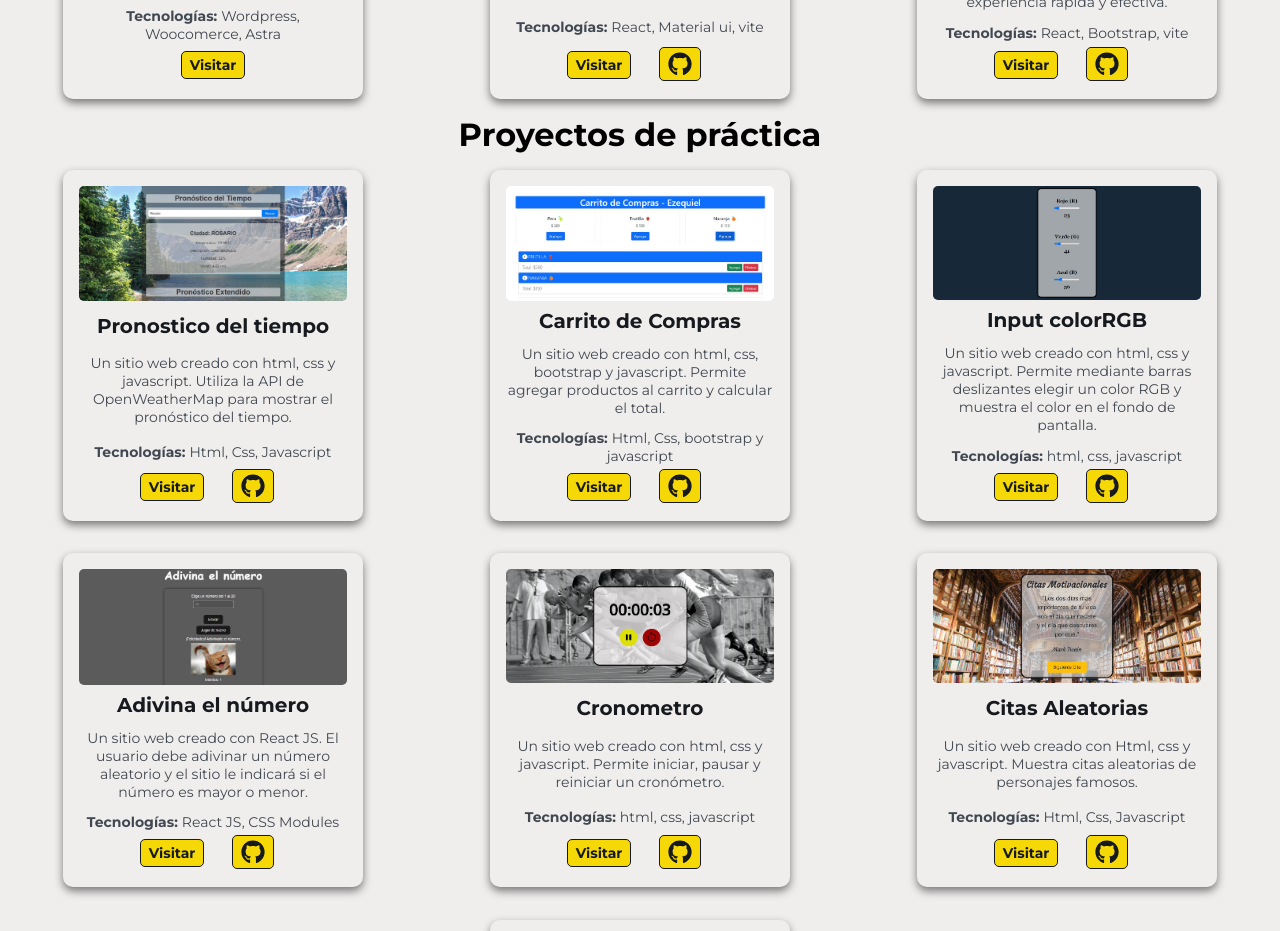
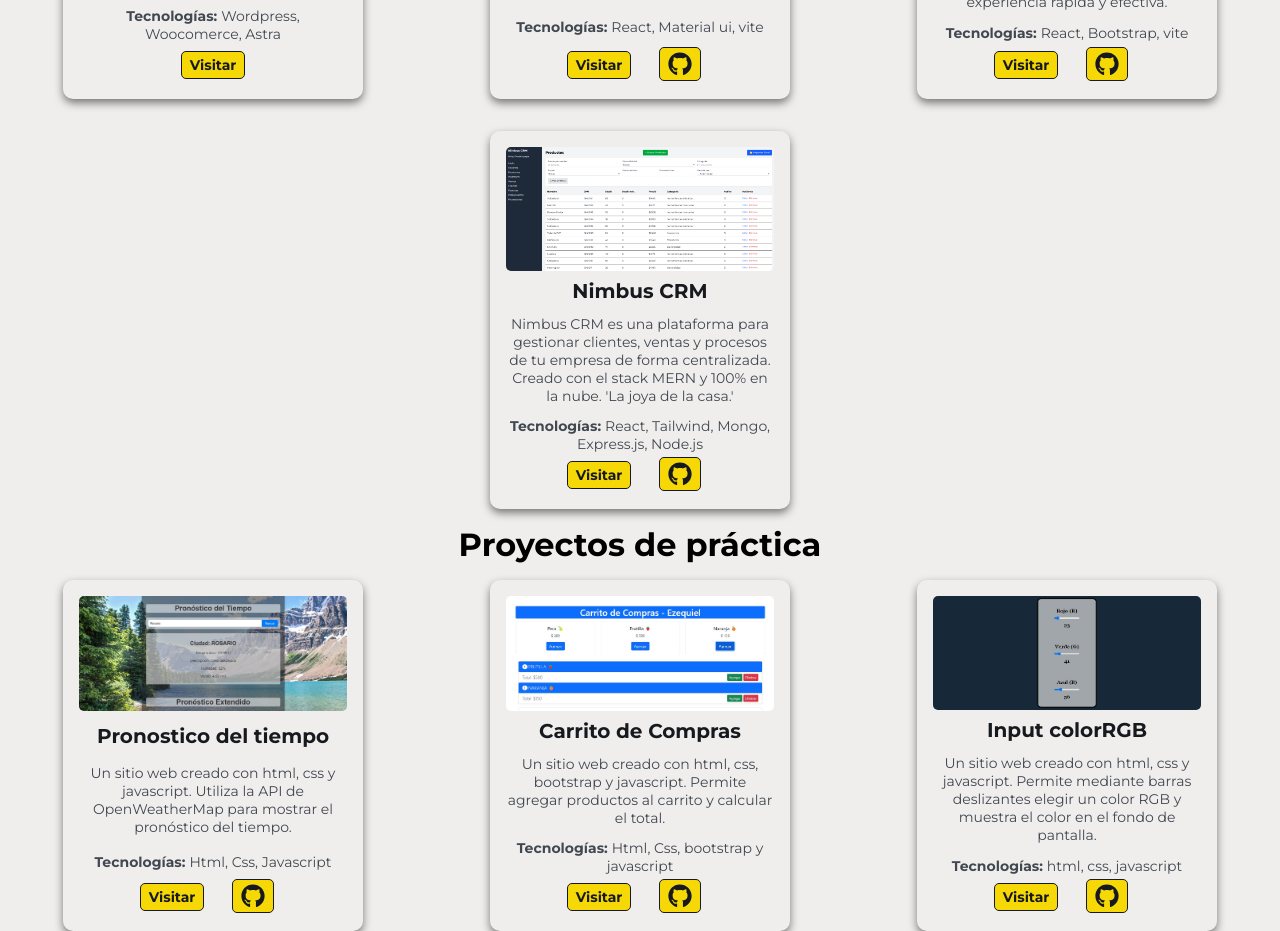
Before and after one commit to Ezzeorazi/mi-portafolio, a React (Vite) app: page /project in a window 1280 px wide. Shown: the part 920-1851 px from the top of the page. Built offline with nearby package versions, Linux system fonts and the light colour scheme.

Commit message:
New proyect nimbus crm

```diff
--- a/src/components/Gallery/Gallery.jsx
+++ b/src/components/Gallery/Gallery.jsx
@@ -56,6 +56,15 @@ const Gallery = ({}) => {
       technologies: ["React", "Bootstrap", "vite"],
       liveLink: "https://clever-peony-9c92b7.netlify.app/",
       repoLink: "https://github.com/Ezzeorazi/presup-generator",
+    },
+    {
+      id: 7,
+      title: "Nimbus CRM",
+      description: "Nimbus CRM es una plataforma para gestionar clientes, ventas y procesos de tu empresa de forma centralizada. Creado con el stack MERN y 100% en la nube. 'La joya de la casa.'",
+      image: "nimbus-crm.png",
+      technologies: ["React", "Tailwind", "Mongo", "Express.js, Node.js"],
+      liveLink: "https://taupe-crisp-4638a8.netlify.app/",
+      repoLink: "https://github.com/Ezzeorazi/CRM-Saas",
     }
 
   ];
```
Also changed, not shown: public/nimbus-crm.png (added).
